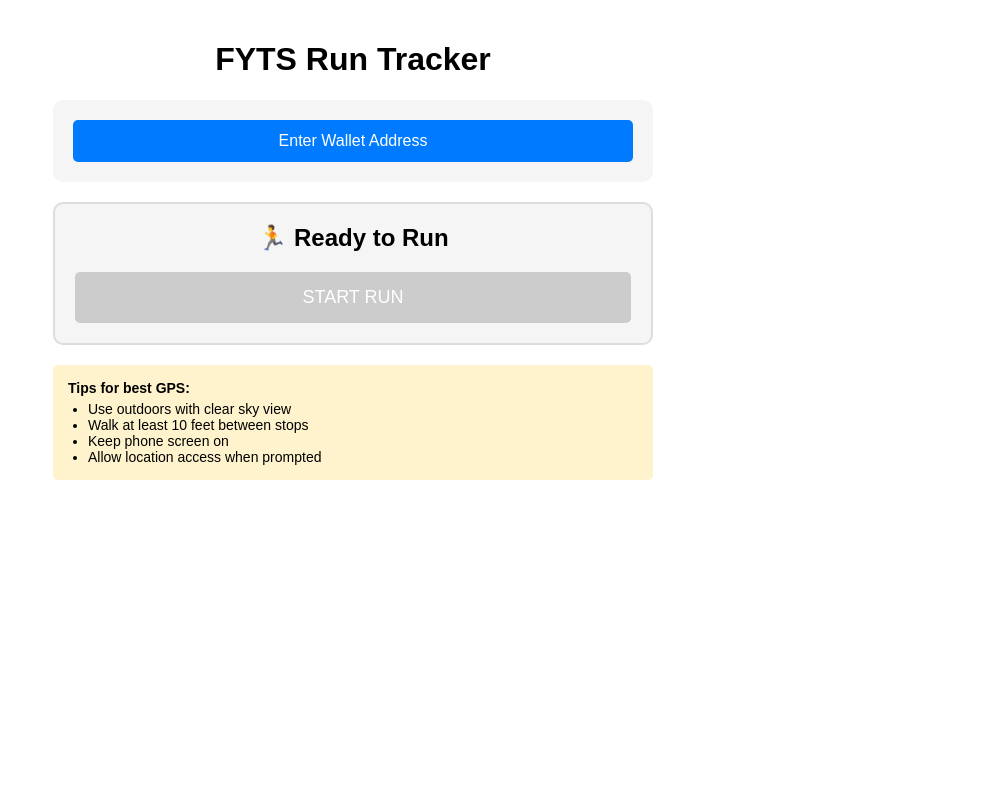
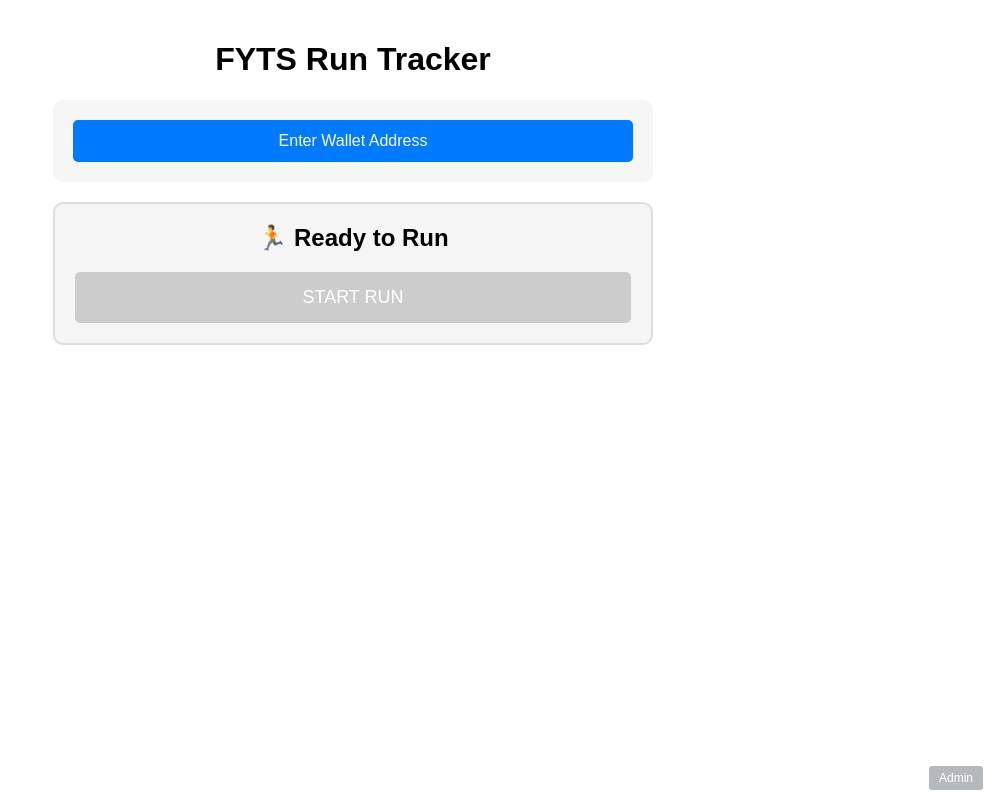
Before and after one commit to FLEXCOIN1/fyts-run-app, a React (Create React App) app: page / in a window 1280 px wide. Shown: the whole page, without its empty margins (287-1280 px from the left). Built offline with nearby package versions, Linux system fonts and the light colour scheme; the HTML template or start-up script is replaced by a standard one.

Commit message:
Connect to Firebase Firestore

```diff
--- a/package.json
+++ b/package.json
@@ -13,6 +13,7 @@
     "@types/react-dom": "^19.1.9",
     "@types/react-router-dom": "^5.3.3",
     "ethers": "^5.7.2",
+    "firebase": "^12.2.1",
     "react": "^19.1.1",
     "react-dom": "^19.1.1",
     "react-router-dom": "^7.9.1",
--- a/src/App.tsx
+++ b/src/App.tsx
@@ -1,4 +1,6 @@
 import React, { useState, useEffect, useRef } from 'react';
+import { db } from './firebase';
+import { collection, addDoc } from 'firebase/firestore';
 import './App.css';
 
 const App: React.FC = () => {
@@ -14,18 +16,15 @@ const App: React.FC = () => {
   const startTime = useRef<Date | null>(null);
   const intervalId = useRef<NodeJS.Timeout | null>(null);
   const watchId = useRef<number | null>(null);
+  const lastPosRef = useRef<GeolocationCoordinates | null>(null);
+  const distanceRef = useRef<number>(0);
 
-  // Refs for stable geolocation updates
-  const lastPosRef = useRef<GeolocationCoordinates | null>(null);
-  const distanceRef = useRef<number>(0); // meters
-
-  // Mobile-optimized thresholds
-  const MIN_METERS = 3; // 3 meters (~10 feet) - low enough to detect walking
-  const MAX_ACCURACY = 65; // Accept up to 65m accuracy (typical for mobile)
-  const MAX_SPEED_MPH = 15; // Max running speed
+  const MIN_METERS = 3;
+  const MAX_ACCURACY = 65;
+  const MAX_SPEED_MPH = 15;
 
   const haversineMeters = (lat1: number, lon1: number, lat2: number, lon2: number) => {
-    const R = 6371000; // meters
+    const R = 6371000;
     const toRad = (d: number) => (d * Math.PI) / 180;
     const dLat = toRad(lat2 - lat1);
     const dLon = toRad(lon2 - lon1);
@@ -36,7 +35,6 @@ const App: React.FC = () => {
     return R * c;
   };
 
-  // Timer
   useEffect(() => {
     if (tracking && startTime.current) {
       intervalId.current = setInterval(() => {
@@ -63,7 +61,6 @@ const App: React.FC = () => {
       return;
     }
 
-    // Reset everything
     setTracking(true);
     setElapsedTime(0);
     setUpdateCount(0);
@@ -80,7 +77,6 @@ const App: React.FC = () => {
       return;
     }
 
-    // Get initial position first
     navigator.geolocation.getCurrentPosition(
       (pos) => {
         lastPosRef.current = pos.coords;
@@ -93,24 +89,20 @@ const App: React.FC = () => {
       { enableHighAccuracy: true, timeout: 10000, maximumAge: 0 }
     );
 
-    // Then start watching
     watchId.current = navigator.geolocation.watchPosition(
       (pos) => {
         const coords = pos.coords;
         setUpdateCount(prev => prev + 1);
         setCurrentPosition(coords);
 
-        // Show accuracy in debug
         let debug = `Accuracy: ${coords.accuracy.toFixed(0)}m`;
 
-        // Check if accuracy is acceptable
         if (coords.accuracy > MAX_ACCURACY) {
           debug += ` (Poor - need <${MAX_ACCURACY}m)`;
           setDebugInfo(debug);
           return;
         }
 
-        // Calculate distance if we have a previous position
         if (lastPosRef.current) {
           const meters = haversineMeters(
             lastPosRef.current.latitude,
@@ -119,17 +111,14 @@ const App: React.FC = () => {
             coords.longitude
           );
 
-          // Calculate speed check
-          const timeDiff = 5; // Assume 5 seconds between updates
+          const timeDiff = 5;
           const speedMph = (meters / timeDiff) * 2.237;
 
           debug += ` | Move: ${meters.toFixed(1)}m`;
 
-          // Check if movement is valid
           if (speedMph > MAX_SPEED_MPH) {
             debug += ` (Too fast: ${speedMph.toFixed(1)}mph)`;
           } else if (meters >= MIN_METERS) {
-            // Valid movement!
             distanceRef.current += meters;
             setMovementCount(prev => prev + 1);
             setDistanceMiles(distanceRef.current / 1609.344);
@@ -139,7 +128,6 @@ const App: React.FC = () => {
             debug += ` (Need >${MIN_METERS}m)`;
           }
         } else {
-          // First position
           lastPosRef.current = coords;
           debug += ' | First position set';
         }
@@ -158,7 +146,7 @@ const App: React.FC = () => {
     );
   };
 
-  const stopTracking = () => {
+  const stopTracking = async () => {
     if (watchId.current !== null) {
       navigator.geolocation.clearWatch(watchId.current);
       watchId.current = null;
@@ -168,14 +156,32 @@ const App: React.FC = () => {
     const finalMiles = distanceRef.current / 1609.344;
     const tokens = finalMiles >= 1 ? Math.floor(finalMiles) : finalMiles >= 0.5 ? 0.5 : 0;
 
-    alert(
-      `Run Complete!\n\n` +
-      `Distance: ${finalMiles.toFixed(3)} miles\n` +
-      `Time: ${formatTime(elapsedTime)}\n` +
-      `Valid Movements: ${movementCount}\n` +
-      `GPS Updates: ${updateCount}\n` +
-      `Tokens Earned: ${tokens} FYTS`
-    );
+    // Save to Firebase
+    try {
+      await addDoc(collection(db, 'runs'), {
+        wallet: wallet,
+        distance: finalMiles,
+        time: formatTime(elapsedTime),
+        duration: elapsedTime,
+        date: new Date().toISOString(),
+        tokens: tokens,
+        status: 'pending',
+        gpsUpdates: updateCount,
+        movements: movementCount,
+        createdAt: new Date()
+      });
+
+      alert(
+        `Run Submitted!\n\n` +
+        `Distance: ${finalMiles.toFixed(3)} miles\n` +
+        `Time: ${formatTime(elapsedTime)}\n` +
+        `Tokens Pending: ${tokens} FYTS\n\n` +
+        `Your run has been saved for admin review.`
+      );
+    } catch (error) {
+      console.error('Error saving run:', error);
+      alert('Error saving run. Please try again.');
+    }
   };
 
   const formatTime = (seconds: number) => {
@@ -196,11 +202,38 @@ const App: React.FC = () => {
     return '--:--';
   };
 
+  // Check for admin access
+  const checkAdminAccess = () => {
+    const password = prompt('Enter admin password:');
+    if (password === 'admin123') {
+      window.location.href = '/admin';
+    } else {
+      alert('Invalid password');
+    }
+  };
+
   return (
     <div style={{ maxWidth: '600px', margin: '0 auto', padding: '20px', fontFamily: 'Arial, sans-serif' }}>
       <h1 style={{ textAlign: 'center' }}>FYTS Run Tracker</h1>
 
-      {/* Wallet Section */}
+      <button
+        onClick={checkAdminAccess}
+        style={{
+          position: 'fixed',
+          bottom: '10px',
+          right: '10px',
+          padding: '5px 10px',
+          fontSize: '12px',
+          backgroundColor: '#6c757d',
+          color: 'white',
+          border: 'none',
+          borderRadius: '3px',
+          opacity: 0.5
+        }}
+      >
+        Admin
+      </button>
+
       <div style={{
         marginBottom: '20px',
         padding: '20px',
@@ -231,7 +264,6 @@ const App: React.FC = () => {
         )}
       </div>
 
-      {/* GPS Tracking Section */}
       <div style={{
         padding: '20px',
         backgroundColor: tracking ? '#e8ffe8' : '#f5f5f5',
@@ -261,7 +293,6 @@ const App: React.FC = () => {
           </button>
         ) : (
           <div>
-            {/* Main Stats */}
             <div style={{
               backgroundColor: 'white',
               padding: '15px',
@@ -276,7 +307,6 @@ const App: React.FC = () => {
               </div>
             </div>
 
-            {/* Debug Info Box */}
             <div style={{
               backgroundColor: '#f0f8ff',
               padding: '10px',
@@ -294,7 +324,6 @@ const App: React.FC = () => {
               )}
             </div>
 
-            {/* Stop Button */}
             <button
               onClick={stopTracking}
               style={{
@@ -313,23 +342,6 @@ const App: React.FC = () => {
           </div>
         )}
       </div>
-
-      {/* Instructions */}
-      <div style={{
-        marginTop: '20px',
-        padding: '15px',
-        backgroundColor: '#fff3cd',
-        borderRadius: '5px',
-        fontSize: '14px'
-      }}>
-        <strong>Tips for best GPS:</strong>
-        <ul style={{ margin: '5px 0 0 0', paddingLeft: '20px' }}>
-          <li>Use outdoors with clear sky view</li>
-          <li>Walk at least 10 feet between stops</li>
-          <li>Keep phone screen on</li>
-          <li>Allow location access when prompted</li>
-        </ul>
-      </div>
     </div>
   );
 };
--- /dev/null
+++ b/src/firebase.ts
@@ -0,0 +1,14 @@
+import { initializeApp } from "firebase/app";
+import { getFirestore } from 'firebase/firestore';
+
+const firebaseConfig = {
+  apiKey: "AIzaSyAewJXjvAKoiEX7YRcQ6d6LPBFzd-rTE78",
+  authDomain: "fyts-run-tracker.firebaseapp.com",
+  projectId: "fyts-run-tracker",
+  storageBucket: "fyts-run-tracker.firebasestorage.app",
+  messagingSenderId: "757450515664",
+  appId: "1:757450515664:web:ec06b813b6f67bdac36ad5"
+};
+
+const app = initializeApp(firebaseConfig);
+export const db = getFirestore(app);
```
Also changed, not shown: 1 other file (tests, documents, lock files or other folders).
